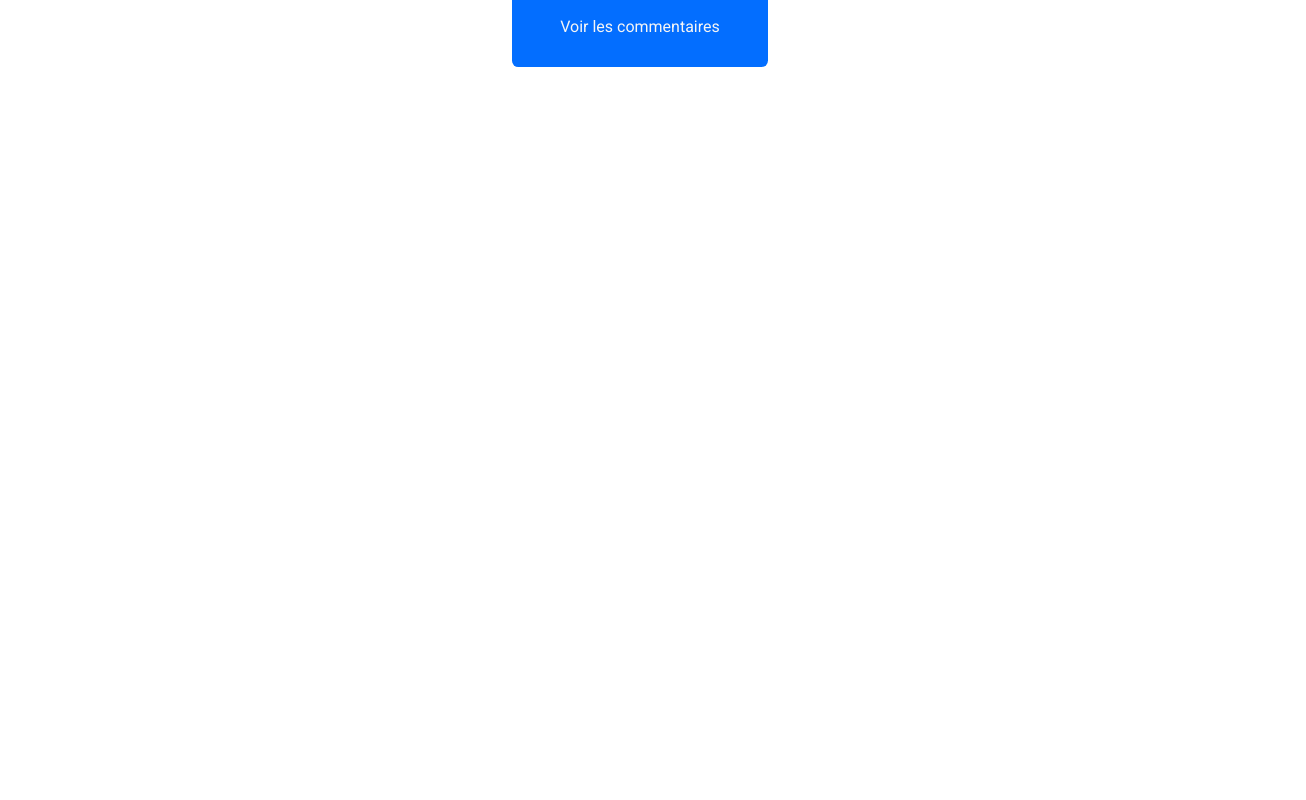
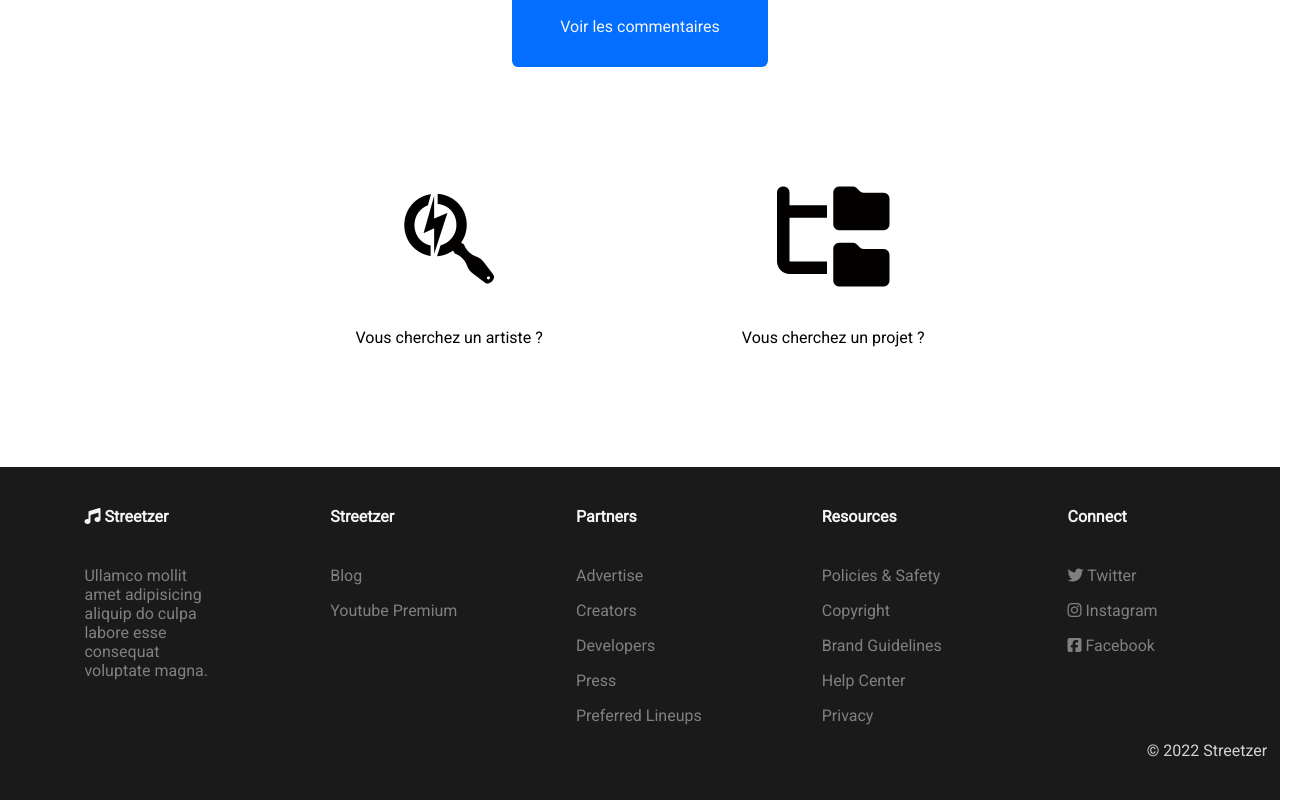
Before and after one commit to WildCodeSchool/11-21-noBugNovember-P3-street-Front, a React (Create React App) app: page / in a window 1280 px wide. Shown: the part 2481-3281 px from the top of the page, 1306 px wide, since content can reach past the window. Before the commit the page ends 2628 px from the top, so only its background shows below. Built offline with nearby package versions, Linux system fonts and the light colour scheme; the HTML template or start-up script is replaced by a standard one.

Commit message:
Ajout footer et section recherche

```diff
--- a/src/App.css
+++ b/src/App.css
@@ -4,3 +4,18 @@
   box-sizing: border-box;
   font-family: "Roboto", sans-serif;
 }
+
+body::-webkit-scrollbar {
+  width: 12px; /* width of the entire scrollbar */
+  padding: 1px;
+}
+
+body::-webkit-scrollbar-track {
+  background: lightgrey; /* color of the tracking area */
+}
+
+body::-webkit-scrollbar-thumb {
+  background-color: darkgrey; /* color of the scroll thumb */
+  border-radius: 20px; /* roundness of the scroll thumb */
+  border: 1px solid lightgrey;
+}
--- a/src/App.js
+++ b/src/App.js
@@ -1,10 +1,11 @@
-import Connexion from './screens/Connexion';
-import Home from './screens/Home';
-import Navbar from './components/Navbar';
-import Project from './screens/Project';
-import Users from './screens/Users';
-import { Routes, Route } from 'react-router-dom';
-import './App.css';
+import Connexion from "./screens/Connexion";
+import Home from "./screens/Home";
+import Navbar from "./components/Navbar";
+import Project from "./screens/Project";
+import Users from "./screens/Users";
+import { Routes, Route } from "react-router-dom";
+import "./App.css";
+import Footer from "./components/Footer";
 
 function App() {
   return (
@@ -18,6 +19,7 @@ function App() {
         <Route path="/talents" element={<Users />} />
         <Route path="/connexion" element={<Connexion />} />
       </Routes>
+      <footer>{/*     <Footer /> */}</footer>
     </div>
   );
 }
--- /dev/null
+++ b/src/components/Footer.js
@@ -0,0 +1,8 @@
+import React from "react";
+import "../styles/Footer.css";
+
+function Footer() {
+  return <div className="footerContainer">Footer</div>;
+}
+
+export default Footer;
--- a/src/screens/Home.js
+++ b/src/screens/Home.js
@@ -129,6 +129,75 @@ const Home = () => {
         <div className="containerSeeComments">
           <div className="seeComments">Voir les commentaires</div>
         </div>
+        <div className="sections searchTalentProjectContainer">
+          <div className="searchWhat searchTalent">
+            <Link to="/talents">
+              <i class="fa-brands fa-searchengin"></i>
+            </Link>
+            <div className="">Vous cherchez un artiste ?</div>
+          </div>
+          <div className="searchWhat searchProject">
+            <Link to="/projets">
+              <i class="fa-solid fa-folder-tree"></i>
+            </Link>
+            <div className="">Vous cherchez un projet ?</div>
+          </div>
+        </div>
+        <div className="footer">
+          <div className="containerCol">
+            <div className="colFooter col1">
+              <div className="colFooterHeader">
+                <i class="fa-solid fa-music"></i> Streetzer
+              </div>
+              <div className="colFooterInfosParaph">
+                Ullamco mollit amet adipisicing aliquip do culpa labore esse
+                consequat voluptate magna.
+              </div>
+            </div>
+            <div className="colFooter col2">
+              <div className="colFooterHeader">Streetzer</div>
+              <div className="colFooterInfosContainer">
+                <div className="colFooterInfos">Blog</div>
+                <div className="colFooterInfos">Youtube Premium</div>
+              </div>
+            </div>
+            <div className="colFooter col3">
+              <div className="colFooterHeader">Partners</div>
+              <div className="colFooterInfosContainer">
+                <div className="colFooterInfos">Advertise</div>
+                <div className="colFooterInfos">Creators</div>
+                <div className="colFooterInfos">Developers</div>
+                <div className="colFooterInfos">Press</div>
+                <div className="colFooterInfos">Preferred Lineups</div>
+              </div>
+            </div>
+            <div className="colFooter col4">
+              <div className="colFooterHeader">Resources</div>
+              <div className="colFooterInfosContainer">
+                <div className="colFooterInfos">Policies & Safety</div>
+                <div className="colFooterInfos">Copyright</div>
+                <div className="colFooterInfos">Brand Guidelines</div>
+                <div className="colFooterInfos">Help Center</div>
+                <div className="colFooterInfos">Privacy</div>
+              </div>
+            </div>
+            <div className="colFooter col5">
+              <div className="colFooterHeader">Connect</div>
+              <div className="colFooterInfosContainer">
+                <div className="colFooterInfos">
+                  <i class="fa-brands fa-twitter"></i> Twitter
+                </div>
+                <div className="colFooterInfos">
+                  <i class="fa-brands fa-instagram"></i> Instagram
+                </div>
+                <div className="colFooterInfos">
+                  <i class="fa-brands fa-facebook-square"></i> Facebook
+                </div>
+              </div>
+            </div>
+          </div>
+          <div className="bottomFooter">© 2022 Streetzer</div>
+        </div>
       </div>
     </div>
   );
--- /dev/null
+++ b/src/styles/Footer.css
@@ -0,0 +1,7 @@
+.footerContainer {
+  position: fixed;
+  left: 0;
+  bottom: 0;
+  background-color: red;
+  width: 100%;
+}
--- a/src/styles/Home.css
+++ b/src/styles/Home.css
@@ -84,7 +84,7 @@
 }
 
 .tousLesProjetsBtn {
-  margin: 10vh;
+  margin: 7vh;
   display: flex;
   background-color: #036eff;
   color: whitesmoke;
@@ -98,6 +98,7 @@
 
 .comments {
   background-color: transparent;
+  margin: 3vh 0vw 3vh 0vw;
 }
 
 .containerComments {
@@ -150,7 +151,8 @@
   display: flex;
   justify-content: center;
 }
-.seeComments {
+.seeComments,
+.searchTalentProjectBtn {
   margin: 10vh;
   display: flex;
   background-color: #036eff;
@@ -162,3 +164,77 @@
   align-items: center;
   cursor: pointer;
 }
+
+.searchTalentProjectContainer {
+  margin-top: 5vh;
+  display: flex;
+  flex-direction: row;
+  justify-content: space-around;
+  width: 60%;
+}
+
+.fa-searchengin,
+.fa-folder-tree {
+  font-size: 100px;
+  color: #030000;
+}
+
+.searchTalent,
+.searchProject {
+  display: flex;
+  flex-direction: column;
+  align-items: center;
+  cursor: pointer;
+
+  height: 20vh;
+  justify-content: space-between;
+}
+
+.footer {
+  background-color: #1a1a1a;
+  width: 100%;
+  height: 50vh;
+  padding: 5vh 2vw;
+  margin-top: 15vh;
+}
+
+.containerCol {
+  display: flex;
+  justify-content: space-around;
+}
+
+.colFooter {
+  width: 10vw;
+}
+.colFooterInfosParaph {
+  color: grey;
+}
+
+.colFooterHeader {
+  margin-bottom: 5vh;
+  color: whitesmoke;
+  font-weight: bold;
+}
+
+.colFooterInfosContainer {
+  display: flex;
+  flex-direction: column;
+}
+
+.colFooterInfos {
+  color: grey;
+  margin-bottom: 2vh;
+  cursor: pointer;
+}
+
+.colFooterInfos:hover {
+  color: whitesmoke;
+}
+
+.bottomFooter {
+  width: 100vw;
+  display: flex;
+  justify-content: flex-end;
+  padding-right: 3vw;
+  color: lightgrey;
+}
```
Lines whose indentation alone changed are shown as unchanged.
